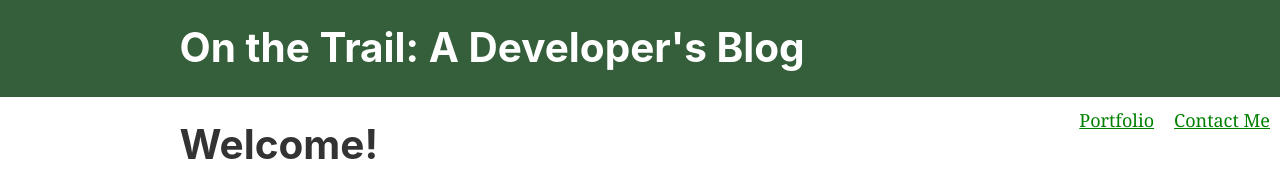
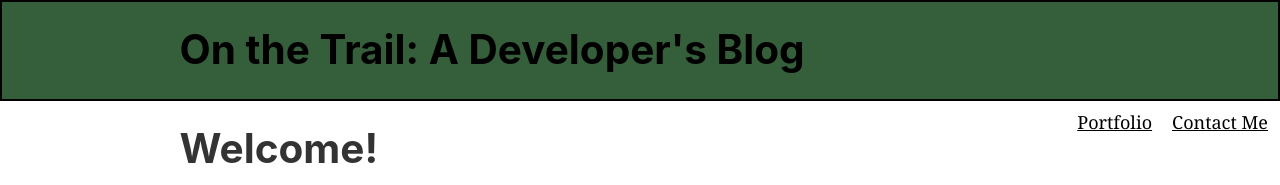
Before and after one commit to mrcaffey/onthetrail-blog, a Gatsby site: page / in a window 1280 px wide. Shown: the top 185 px of the page. Built offline with nearby package versions, Linux system fonts and the light colour scheme; Gatsby itself is replaced by a stand-in of ours.

Commit message:
styles changes

```diff
--- a/src/components/header.js
+++ b/src/components/header.js
@@ -5,6 +5,7 @@ import React from 'react'
 const Header = ({ siteTitle }) => (
   <div
     style={{
+      border: `2px solid black`,
       background: `#355e3b`,
       marginBottom: `1.45rem`,
     }}
@@ -20,7 +21,7 @@ const Header = ({ siteTitle }) => (
         <Link
           to="/"
           style={{
-            color: `white`,
+            color: `black`,
             textDecoration: `none`,
           }}
         >
@@ -28,8 +29,8 @@ const Header = ({ siteTitle }) => (
         </Link>
       </h1>
     </div>
-    <Link to="/contact/" style={{ color: 'green', float: 'right', margin: '10px' }}>Contact Me</Link>
-    <Link to="/portfolio/" style={{ color: 'green', float: 'right', margin: '10px' }}>Portfolio</Link>
+    <Link to="/contact/" style={{ color: 'black', float: 'right', margin: '10px', }}>Contact Me</Link>
+    <Link to="/portfolio/" style={{ color: 'black', float: 'right', margin: '10px' }}>Portfolio</Link>
   </div>
 )
 
```
